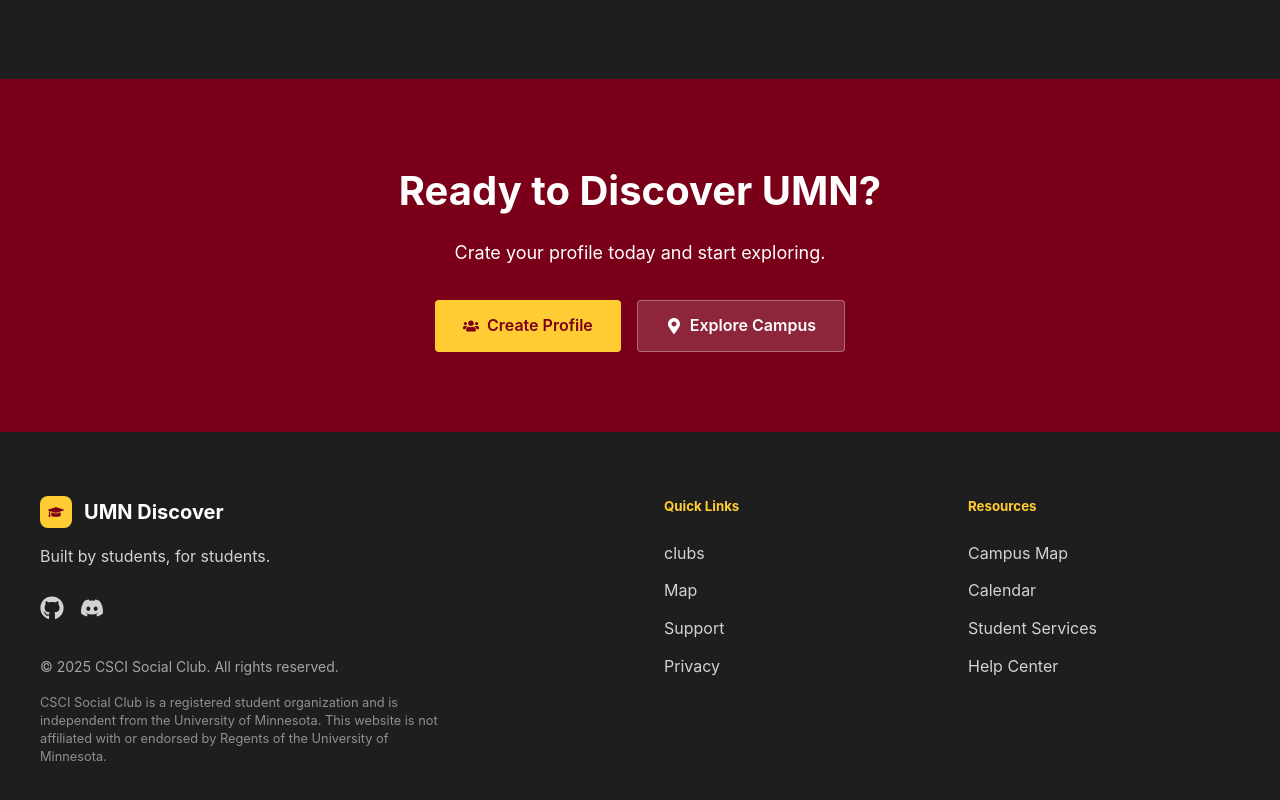
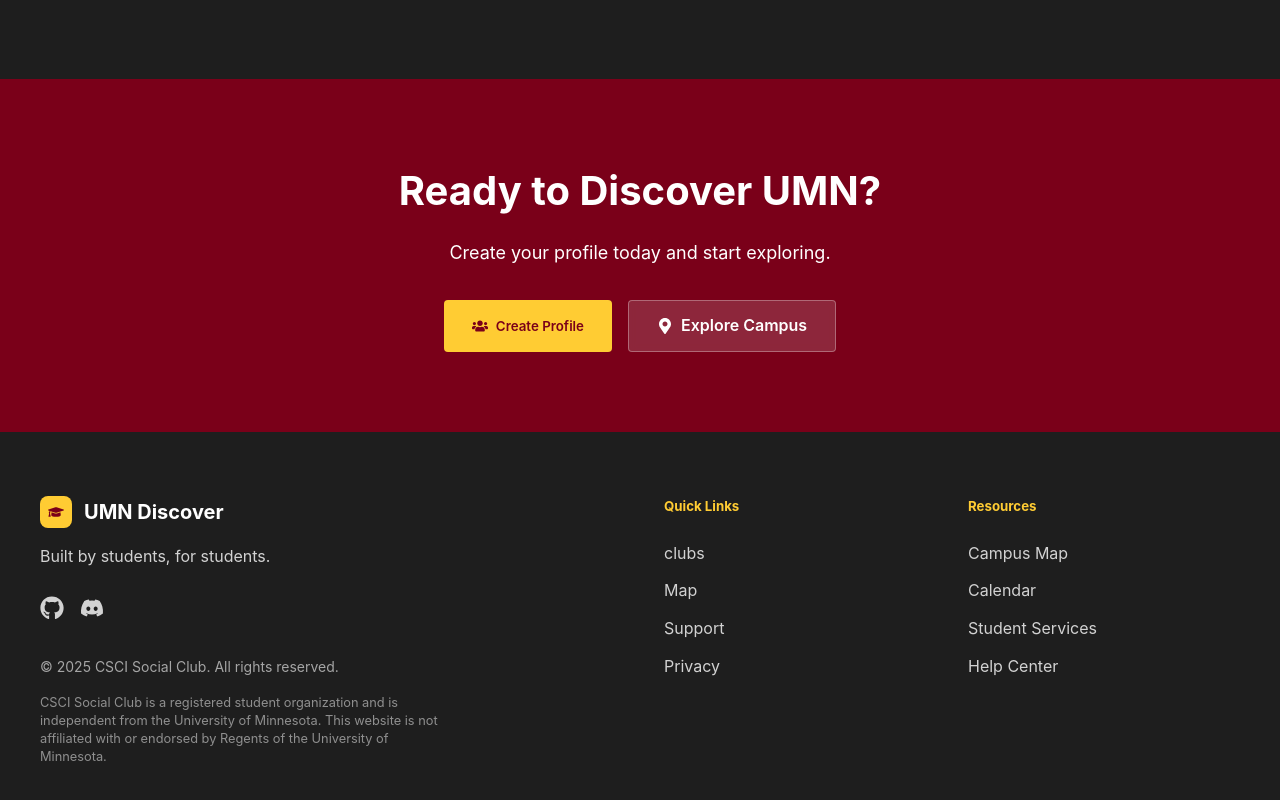
Before and after one commit to soplox-x/UMN-Discover, a React (Vite) app in the folder client/: page / in a window 1280 px wide. Shown: the part 1825-2625 px from the top of the page. Built offline with nearby package versions, Linux system fonts and the light colour scheme.

Commit message:
Make Create Profile button trigger sign up flow

```diff
--- a/client/src/components/HomePage.jsx
+++ b/client/src/components/HomePage.jsx
@@ -1,11 +1,24 @@
-import React from 'react';
+import React, { useState } from 'react';
 import { Link } from 'react-router-dom';
-import { FaMapMarkerAlt, FaCalendarAlt, FaUsers, FaGraduationCap, FaUtensils,
-         FaStar, FaSearch, FaBook, FaMoon, FaSun, FaGithub, FaDiscord, FaChartBar, FaUserTie, FaCoffee } from 'react-icons/fa';
+import {
+  FaMapMarkerAlt, FaCalendarAlt, FaUsers, FaGraduationCap,
+  FaUtensils, FaStar, FaSearch, FaBook, FaMoon, FaSun,
+  FaGithub, FaDiscord, FaChartBar, FaUserTie, FaCoffee
+} from 'react-icons/fa';
 import { motion } from 'framer-motion';
+import AuthModal from './AuthModal';
 import '../styles/HomePage.css';
 
 const HomePage = ({ darkMode, setDarkMode }) => {
+  const [showAuthModal, setShowAuthModal] = useState(false);
+
+  const openAuthModal = () => setShowAuthModal(true);
+  const closeAuthModal = () => setShowAuthModal(false);
+
+  const handleAuthSuccess = (userData, token) => {
+    setShowAuthModal(false);
+  };
+
   const features = [
     {
       icon: <FaSearch className="feature-icon" />,
@@ -254,7 +267,7 @@ const HomePage = ({ darkMode, setDarkMode }) => {
             animate={{ opacity: 1, y: 0 }}
             transition={{ duration: 0.5, delay: 0.1 }}
           >
-            Crate your profile today and start exploring.
+            Create your profile today and start exploring.
           </motion.p>
           <motion.div
             className="cta-buttons"
@@ -262,17 +275,22 @@ const HomePage = ({ darkMode, setDarkMode }) => {
             animate={{ opacity: 1, y: 0 }}
             transition={{ duration: 0.5, delay: 0.2 }}
           >
-            <Link to="/create-profile" className="primary-button">
+            <button className="primary-button" onClick={openAuthModal}>
               <FaUsers className="button-icon" />
               <span>Create Profile</span>
-            </Link>
-            <Link to="/explore" className="secondary-button">
+            </button>
+            <Link to="/map" className="secondary-button">
               <FaMapMarkerAlt className="button-icon" />
               <span>Explore Campus</span>
             </Link>
           </motion.div>
         </div>
       </section>
+      <AuthModal
+        isOpen={showAuthModal}
+        onClose={closeAuthModal}
+        onAuthSuccess={handleAuthSuccess}
+      />
     </div>
   );
 };
```
